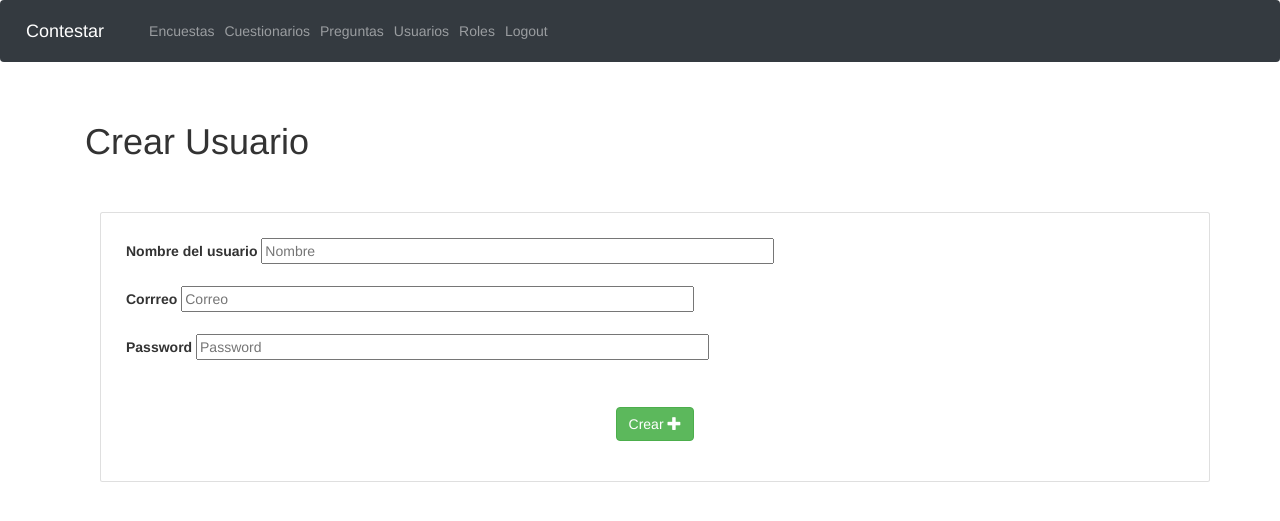
After one commit to pwnGIGO/Proyecto-de-Ingenieria-de-Software, a CodeIgniter app: page /Proyecto-de-Ingenieria-de-Software/Usuario in a window 1280 px wide. The commit adds this page. Shown: the top 521 px of the page. Run offline with CodeIgniter, Linux system fonts and the light colour scheme; tables that the repository leaves empty or names only in its code hold one stand-in row (values such as "Sample post").

Commit message:
Storie usuario terminado

```diff
--- a/CodeIgniter/application/config/routes.php
+++ b/CodeIgniter/application/config/routes.php
@@ -65,7 +65,9 @@ $route['Preguntas/Respuestas/Editar'] = "respuestasController/actualizarView";
 $route['Preguntas/Respuestas/update'] = "respuestasController/actualizar";
 $route['Preguntas/Respuestas/delete/:num'] = "respuestasController/eliminar";
 
-
+//Usuario
+$route['Usuario'] = "usuarioController";
+$route['Usuario/Crear'] = "usuarioController/crear";
 
 
 
--- a/CodeIgniter/application/controllers/usuarioController.php
+++ b/CodeIgniter/application/controllers/usuarioController.php
@@ -1,11 +1,27 @@
 <?php
-	class Cursos extends CI_Controller{
+	class UsuarioController extends CI_Controller{
 		function __construct(){
 			parent::__construct();
-			$this->load->model('usuarioModel');
+			$this->load->model('usuario_model');
 		}
+		function index(){
+			$data['usuarios'] = $this->usuario_model->read();
+			$this->load->view('layouts/header');
+			$this->load->view('usuarios/index',$data);
+		}
+		function crear(){
 
-		function crearUsuario(){
+			$data = array(
+			'nombre' => $this->input->post('nombre'),
+			'correo' => $this->input->post('correo'),
+			'password' => $this->input->post('password'));
+			if ($this->usuario_model->get($data['correo'])==TRUE){
+				$data['error']="E-mail duplicado, por favor vuelva a ingresar otro";
+					redirect(base_url()."Usuario");
+			}else{
+				$query=$this->usuario_model->create($data);
+				redirect(base_url()."Usuario");
+			}
 
 		}
 
--- a/CodeIgniter/application/models/usuario_model.php
+++ b/CodeIgniter/application/models/usuario_model.php
@@ -3,11 +3,34 @@
 	class Usuario_Model extends CI_Model{
 		function __construct(){
 			parent::__construct();
+			$this->load->database();
 
 		}
 
-		function create(){
+		function create($data){
+    		$insert = array(
+					'nombreUsuario' => $data['nombre'],
+					'correoUsuario' => $data['correo'],
+					'password' => $data['password']
+			);
+			$this->db->insert('usuario', $insert);
+		}
 
+		function read(){
+			//obtiene todas las encuestas de la bd
+			$query = $this->db->get('usuario');
+			if ($query->num_rows() > 0) return $query;
+			else return false;
+		}
+
+		function get($corrreo){
+			$this->db->where("correoUsuario", $corrreo);
+			$query = $this->db->get('usuario');
+			if($query->num_rows() > 0){
+				return $query;
+			}else{
+				return false;
+			}
 		}
 
 		function update(){
--- a/CodeIgniter/application/views/layouts/header.php
+++ b/CodeIgniter/application/views/layouts/header.php
@@ -17,6 +17,7 @@
 			$encuestas_url = base_url() . "Encuestas";
 			$cuestionario_url = base_url() . "Cuestionarios";
 			$preguntas_url = base_url() . "Preguntas";
+			$usuario_url = base_url() . "Usuario";
 		?>
 		<nav class="navbar navbar-expand navbar-dark bg-dark">
 			<a class="navbar-brand" href="<?php echo $inicio_url ?>">Contestar</a>
@@ -36,7 +37,7 @@
 						<a class="nav-link" href="<?php echo $preguntas_url ?>">Preguntas</a>
 					</li>
 					<li class="nav-item">
-						<a class="nav-link" href="#">Usuario</a>
+						<a class="nav-link"  href="<?php echo $usuario_url ?>">Usuarios</a>
 					</li>
 					<li class="nav-item">
 						<a class="nav-link" href="#">Roles</a>
--- /dev/null
+++ b/CodeIgniter/application/views/usuarios/index.php
@@ -0,0 +1,82 @@
+<!doctype html>
+<html lang="en">
+	<head>
+		<!-- Required meta tags -->
+		<meta name="viewport" content="width=device-width, initial-scale=1">
+    <link rel="stylesheet" href="https://maxcdn.bootstrapcdn.com/bootstrap/3.4.0/css/bootstrap.min.css">
+    <script src="https://ajax.googleapis.com/ajax/libs/jquery/3.4.1/jquery.min.js"></script>
+    <script src="https://maxcdn.bootstrapcdn.com/bootstrap/3.4.0/js/bootstrap.min.js"></script>
+
+	</head>
+	<body>
+		<div class="container" >
+
+<h1>Crear Usuario</h1><br><br>
+
+		<?php
+			$crearUsuario_url = base_url()."Usuario/Crear";
+			// Atributos de la caja de texto
+			$nombre= array(
+				'name' => 'nombre',
+				'placeholder' => 'Nombre',
+				'required' => 'required',
+				'size' => '60'
+			);
+			$correo= array(
+				'name' => 'correo',
+				'placeholder' => 'Correo',
+				'required' => 'required',
+				'type' => 'email',
+				'size' => '60'
+			);
+			$password= array(
+				'name' => 'password',
+				'placeholder' => 'Password',
+				'required' => 'required',
+				'type' => 'password',
+				'size' => '60'
+			);
+
+
+
+
+		?>
+
+		<div class="container" >
+			<?= form_open($crearUsuario_url) ?>
+				<div class="card indigo form-white">
+
+						<div style="margin:25px; text-align: left;">
+							<i class="fa fa-envelope prefix white-text"></i>
+							<?= form_label('Nombre del usuario') ?>
+							<?= form_input($nombre) ?><br><br>
+
+							<?= form_label('Corrreo') ?>
+							<?= form_input($correo) ?><br><br>
+
+							<?= form_label('Password') ?>
+							<?= form_input($password) ?><br><br>
+
+
+						</div>
+
+						<div align="center">
+							 <button type="submit" class="btn btn-success" > Crear
+ 							 <span class="glyphicon glyphicon-plus"></span>
+  							</button>
+
+						</div><br><br>
+
+				</div>
+		<!-- Optional JavaScript -->
+		<!-- jQuery first, then Popper.js, then Bootstrap JS -->
+
+		<br>
+
+
+			<?= form_close()?>
+		</div>
+
+</body>
+
+</html>
```
Also changed, not shown: CodeIgniter/application/views/cuestionarios/create.php (+14 -1 lines), CodeIgniter/application/views/cuestionarios/getPreguntas.php (+12 -2 lines), CodeIgniter/application/views/cuestionarios/index.php (+18 -4 lines), CodeIgniter/application/views/encuestas/create.php (+14 -1 lines), CodeIgniter/application/views/encuestas/index.php (+17 -4 lines).
